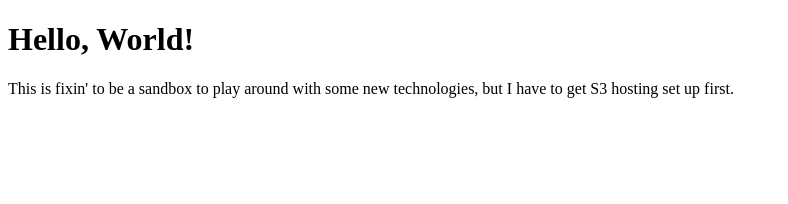
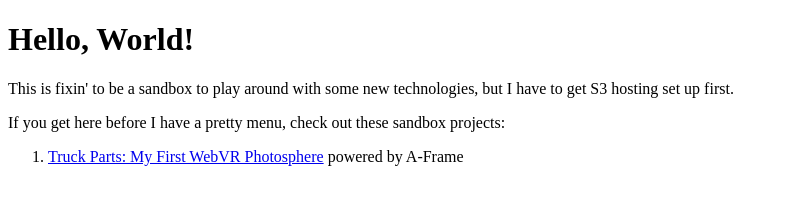
Before and after one commit to tsmith512/widgets, a plain HTML site: page index.html in a window 1280 px wide. Shown: the whole page, without its empty margins (0-788 px from the left). Drawn offline with Linux system fonts and the light colour scheme.

Commit message:
I commit to making a neat splash page here. But not today. Link to the first sandbox.

```diff
--- a/index.html
+++ b/index.html
@@ -7,5 +7,9 @@
 <body>
   <h1>Hello, World!</h1>
   <p>This is fixin' to be a sandbox to play around with some new technologies, but I have to get S3 hosting set up first.</p>
+  <p>If you get here before I have a pretty menu, check out these sandbox projects:</p>
+  <ol>
+    <li><a href="/widgets/01-photospheres/">Truck Parts: My First WebVR Photosphere</a> powered by A-Frame</li>
+  </ol>
 </body>
 </html>
```
